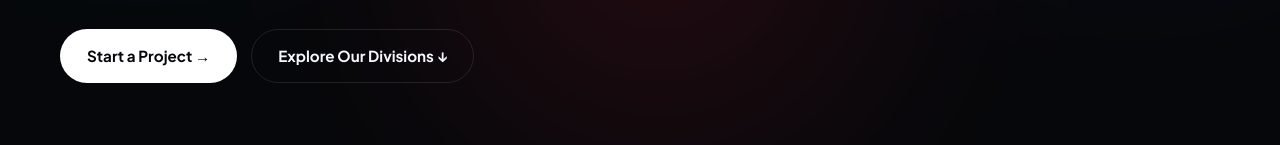
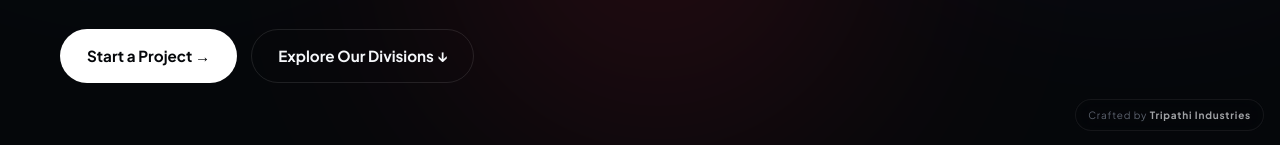
Before and after one commit to officia-avenoragency/AVENOR.AGENCY, a website: page index.html in a window 1280 px wide. Shown: the part 655-800 px from the top of the page. Drawn offline with Linux system fonts and the light colour scheme.

Commit message:
Add subtle Tripathi Industries floating watermark

```diff
--- a/index.html
+++ b/index.html
@@ -391,5 +391,12 @@ $('contactForm').addEventListener('submit',async function(e){
   finally{btn.innerText="Send Project Request →";btn.disabled=false}
 });
 </script>
+<style>
+.ti-watermark{position:fixed;right:16px;bottom:14px;z-index:40;padding:7px 12px;border:1px solid var(--bd);border-radius:999px;background:color-mix(in srgb,var(--bg) 82%,transparent);backdrop-filter:blur(10px);-webkit-backdrop-filter:blur(10px);font-size:10px;letter-spacing:.08em;color:var(--tx2);opacity:.65;transition:opacity .25s,transform .25s}
+.ti-watermark:hover{opacity:1;transform:translateY(-2px)}
+.ti-watermark strong{color:var(--tx);font-weight:700}
+@media(max-width:480px){.ti-watermark{right:10px;bottom:10px;font-size:9px;padding:6px 10px}}
+</style>
+<div class="ti-watermark" aria-label="Website crafted by Tripathi Industries">Crafted by <strong>Tripathi Industries</strong></div>
 </body>
 </html>
```
